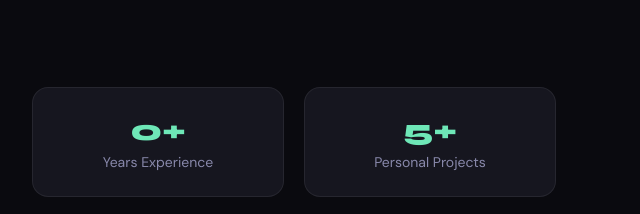
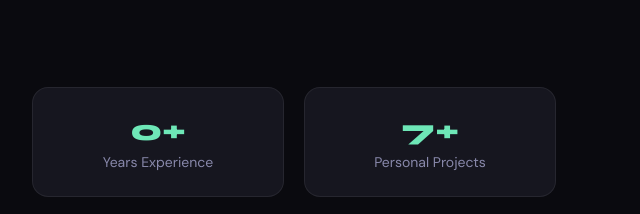
Before and after one commit to aakashstha1/My_Portfolio, a plain HTML site: page index.html in a window 1280 px wide. Shown: the part 930-1144 px from the top of the page, 640-1280 px from the left. Drawn offline with nearby package versions, Linux system fonts and the light colour scheme.

Commit message:
Update personal projects count from 5 to 7 in portfolio

```diff
--- a/index.html
+++ b/index.html
@@ -277,7 +277,7 @@
             </div>
             <div class="card rounded-2xl p-6 text-center">
               <div class="text-3xl font-['Syne'] font-extrabold accent mb-1">
-                5+
+                7+
               </div>
               <div class="text-muted text-sm">Personal Projects</div>
             </div>
```
